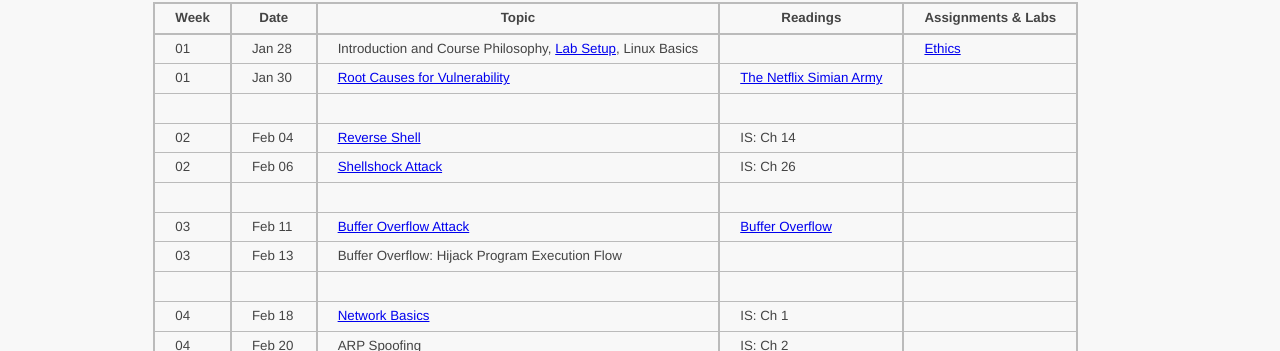
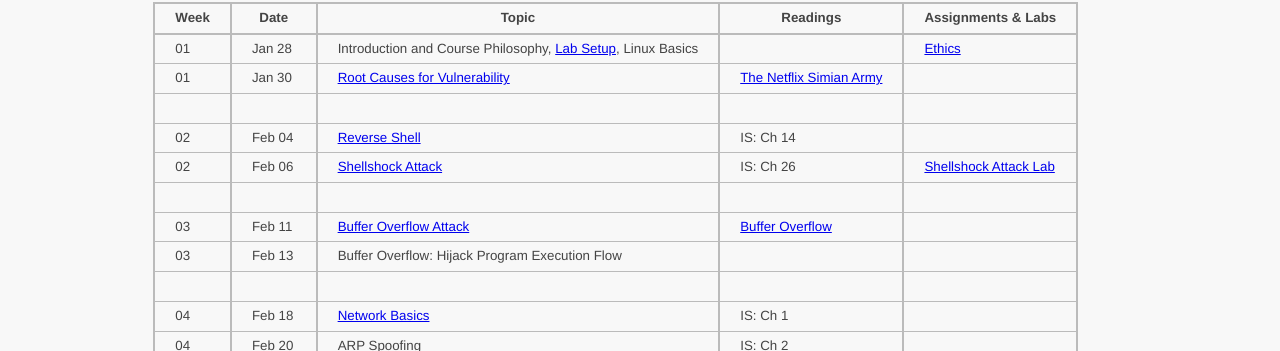
Before and after one commit to ycpcs/cs335-spring2025, a Jekyll site: the page built from schedule/index.md, in a window 1280 px wide. Shown: the part 141-492 px from the top of the page. Built offline with Jekyll 4.4.1, drawn with Linux system fonts in a browser that asks for light colours.

Commit message:
add lab link

```diff
--- a/schedule/index.md
+++ b/schedule/index.md
@@ -14,7 +14,7 @@ IS: <a href="https://ycp.textbookx.com/book/Internet-Security-A-HandsOn-Approach
 > 01 | Jan 30 | [Root Causes for Vulnerability](../slides/Reason_Vulnerability.pdf) | [The Netflix Simian Army](https://netflixtechblog.com/the-netflix-simian-army-16e57fbab116)
 > | | | |
 > 02 | Feb 04 | [Reverse Shell](../slides/Reverse_Shell.pdf) | IS: Ch 14 |
-> 02 | Feb 06 | [Shellshock Attack](../slides/Shellshock.pdf) | IS: Ch 26 |
+> 02 | Feb 06 | [Shellshock Attack](../slides/Shellshock.pdf) | IS: Ch 26 | [Shellshock Attack Lab](../labs/shellshock.html)
 > | | | |
 > 03 | Feb 11 | [Buffer Overflow Attack](../slides/Buffer_Overflow.pdf) | <a href="schedule\papers\buffer-overflow.pdf" target="_blank">Buffer Overflow</a> |
 > 03 | Feb 13 | Buffer Overflow: Hijack Program Execution Flow | |
```
